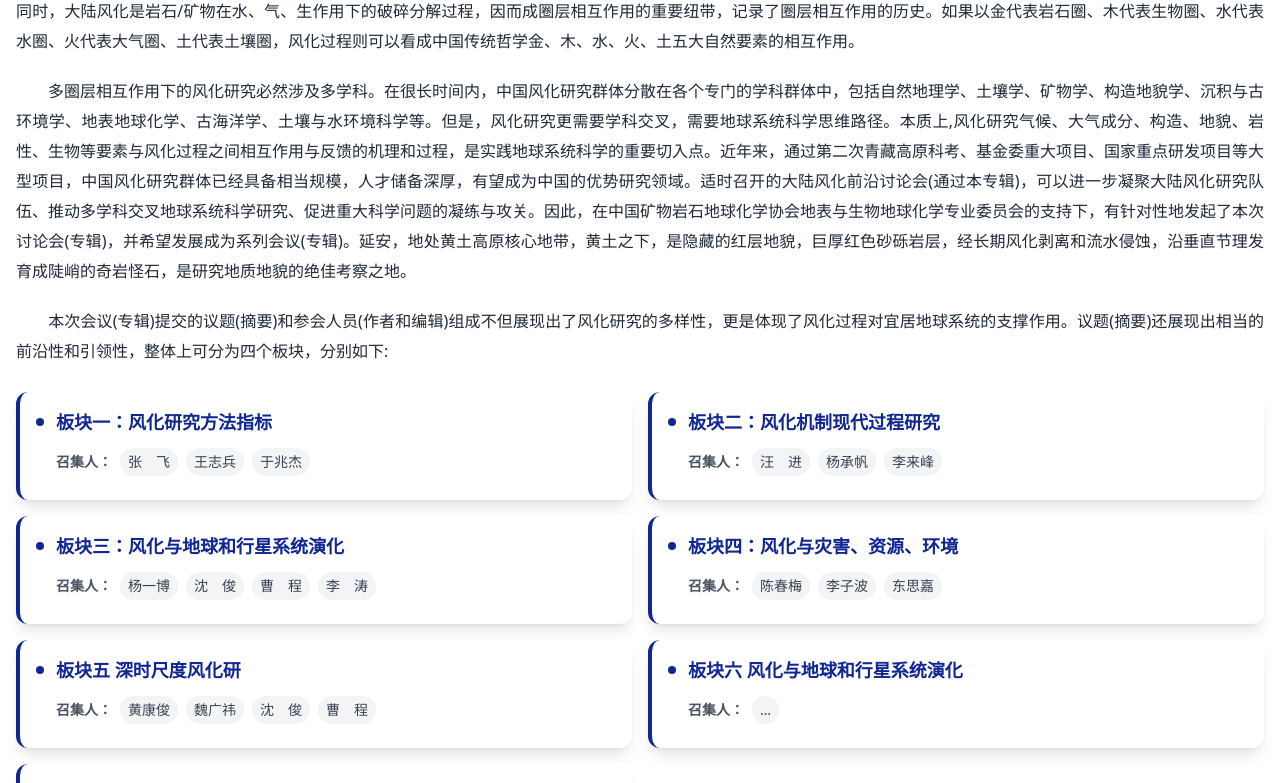
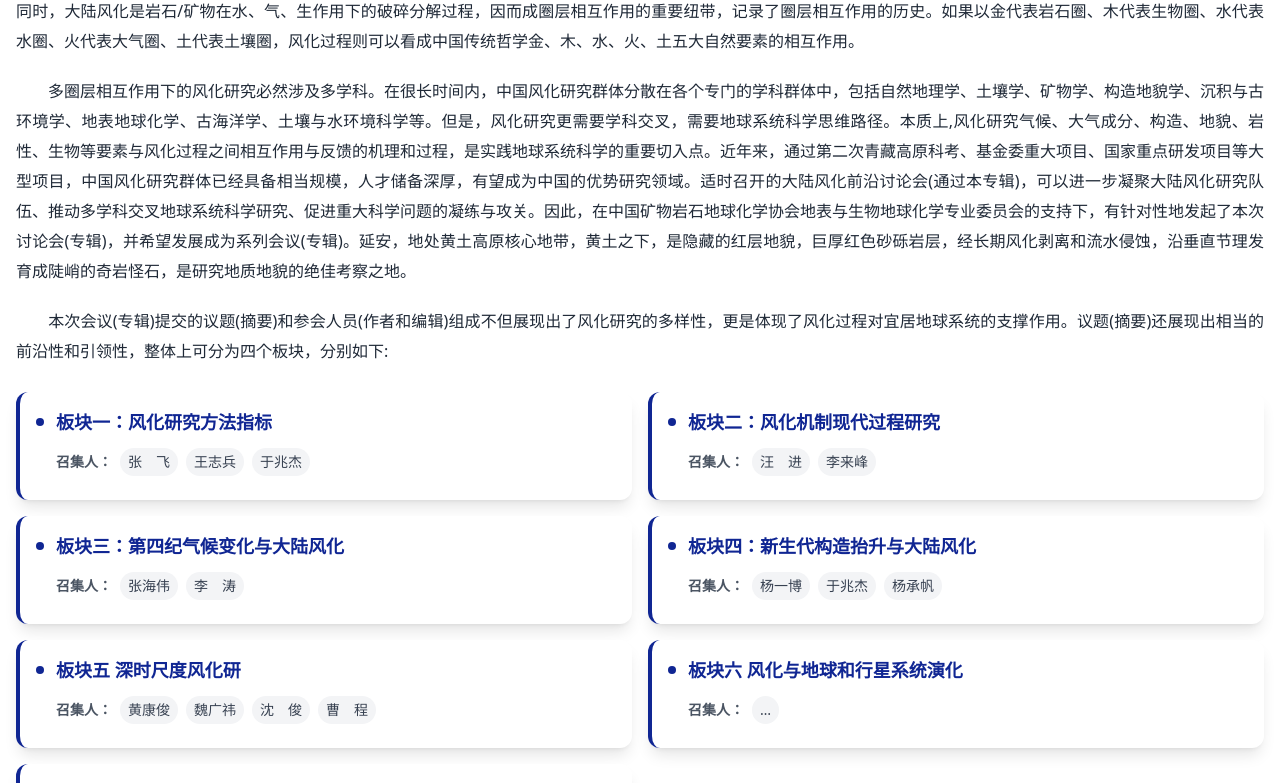
Before and after one commit to hutong9/Weathering2025, a Nuxt app: page / in a window 1280 px wide. Shown: the part 1711-2494 px from the top of the page. Built offline with nearby package versions, Linux system fonts and the light colour scheme.

Commit message:
更新名单

```diff
--- a/components/AppOrganization.vue
+++ b/components/AppOrganization.vue
@@ -7,7 +7,7 @@
       </button>
     </div>
     <div class="p-4 sm:p-10">
-      <p><b class="text-xl">会议时间：</b> 2025年10月17日-20日（17日注册报到，18-19日学术研讨，20日野外考察）</p>
+      <p><b class="text-xl">会议时间：</b> 2025年11月7日-9日（7日注册报到，8-9日学术研讨，10日野外考察）</p>
       <p><b class="text-xl">会议地点：</b> 延安万达锦华酒店</p>
       <p><b class="text-xl">会议地址：</b> 陕西省延安市宝塔区延安高新区科技城方塔路18号</p>
       <br />
--- a/pages/index.vue
+++ b/pages/index.vue
@@ -130,7 +130,7 @@
           </p>
 
           <p class="text-white animate__animated animate__bounceInUp">
-            　　由中国科学院地球环境研究所承办的2025第二届“大陆风化前沿学术讨论会”将于<b>2025年10月17-20日</b>在<b>陕西省延安市</b>举行，会议拟设置4个主题，12个专题，深度讨论大陆风化前沿科学问题。
+            　　由中国科学院地球环境研究所承办的2025第二届“大陆风化前沿学术讨论会”将于<b>2025年11月17-20日</b>在<b>陕西省延安市</b>举行，会议拟设置4个主题，12个专题，深度讨论大陆风化前沿科学问题。
           </p>
         </div>
       </div>
@@ -192,7 +192,7 @@
                 <div class="flex items-center gap-2 mb-2">
                   <span class="text-sm font-medium text-gray-600"><b>召集人：</b></span>
                   <span class="px-2 py-1 bg-gray-100 text-gray-700 text-sm rounded-full">汪　进</span>
-                  <span class="px-2 py-1 bg-gray-100 text-gray-700 text-sm rounded-full">杨承帆</span>
+
                   <span class="px-2 py-1 bg-gray-100 text-gray-700 text-sm rounded-full">李来峰</span>
                 </div>
               </div>
@@ -201,15 +201,14 @@
               class="bg-white rounded-xl shadow-lg p-4 border-l-4 border-[#102693] hover:shadow-xl transition-all duration-300 animate__animated animate__fadeInUp">
               <div class="flex items-center mb-3">
                 <div class="w-2 h-2 bg-[#102693] rounded-full mr-3"></div>
-                <h3 class="text-lg font-bold text-[#102693]">板块三：风化与地球和行星系统演化</h3>
+                <h3 class="text-lg font-bold text-[#102693]">板块三：第四纪气候变化与大陆风化</h3>
               </div>
               <div class="pl-5">
                 <div class="flex items-center gap-2 mb-2">
                   <span class="text-sm font-medium text-gray-600"><b>召集人：</b></span>
-                  <span class="px-2 py-1 bg-gray-100 text-gray-700 text-sm rounded-full">杨一博</span>
-                  <span class="px-2 py-1 bg-gray-100 text-gray-700 text-sm rounded-full">沈　俊</span>
-                  <span class="px-2 py-1 bg-gray-100 text-gray-700 text-sm rounded-full">曹　程</span>
+                  <span class="px-2 py-1 bg-gray-100 text-gray-700 text-sm rounded-full">张海伟</span>
                   <span class="px-2 py-1 bg-gray-100 text-gray-700 text-sm rounded-full">李　涛</span>
+
                 </div>
               </div>
             </div>
@@ -217,14 +216,14 @@
               class="bg-white rounded-xl shadow-lg p-4 border-l-4 border-[#102693] hover:shadow-xl transition-all duration-300 animate__animated animate__fadeInUp">
               <div class="flex items-center mb-3">
                 <div class="w-2 h-2 bg-[#102693] rounded-full mr-3"></div>
-                <h3 class="text-lg font-bold text-[#102693]">板块四：风化与灾害、资源、环境</h3>
+                <h3 class="text-lg font-bold text-[#102693]">板块四：新生代构造抬升与大陆风化</h3>
               </div>
               <div class="pl-5">
                 <div class="flex items-center gap-2 mb-2">
                   <span class="text-sm font-medium text-gray-600"><b>召集人：</b></span>
-                  <span class="px-2 py-1 bg-gray-100 text-gray-700 text-sm rounded-full">陈春梅</span>
-                  <span class="px-2 py-1 bg-gray-100 text-gray-700 text-sm rounded-full">李子波</span>
-                  <span class="px-2 py-1 bg-gray-100 text-gray-700 text-sm rounded-full">东思嘉</span>
+                  <span class="px-2 py-1 bg-gray-100 text-gray-700 text-sm rounded-full">杨一博</span>
+                  <span class="px-2 py-1 bg-gray-100 text-gray-700 text-sm rounded-full">于兆杰</span>
+                  <span class="px-2 py-1 bg-gray-100 text-gray-700 text-sm rounded-full">杨承帆</span>
                 </div>
               </div>
             </div>
```
